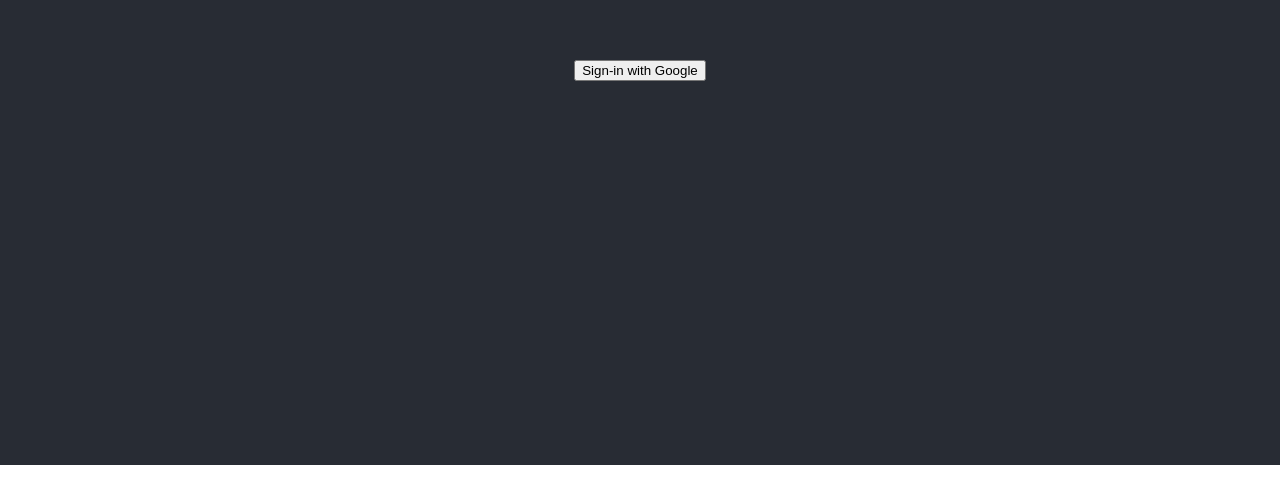
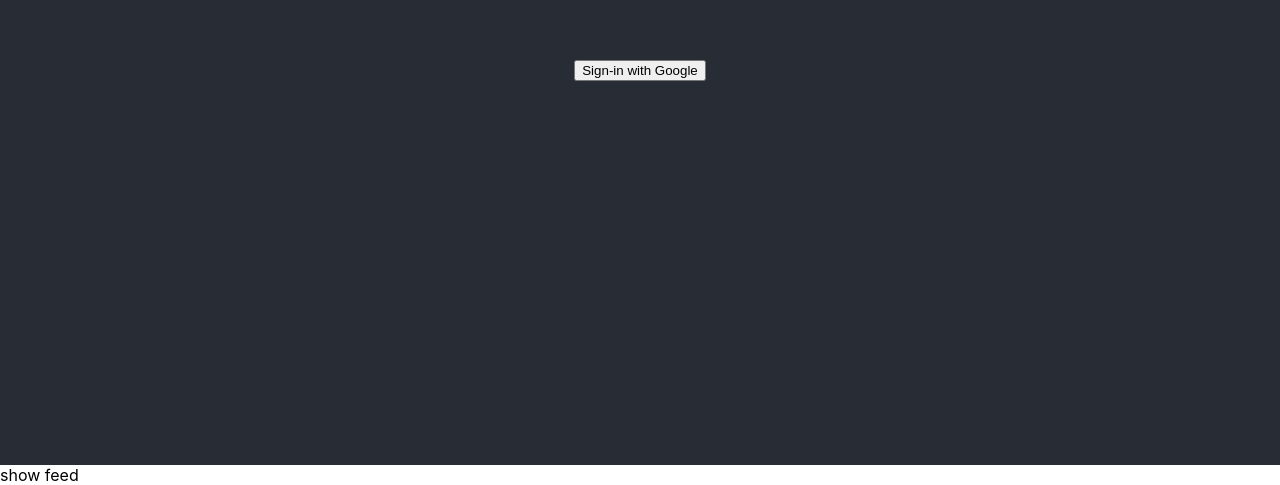
Before and after one commit to sbusenba/odin-social, a React (Create React App) app: page / in a window 1280 px wide. Shown: the part 335-820 px from the top of the page. Built offline with nearby package versions, Linux system fonts and the light colour scheme.

Commit message:
add routes for posting new posts and feed.

```diff
--- a/src/RouteSwitch.js
+++ b/src/RouteSwitch.js
@@ -1,5 +1,6 @@
 import { BrowserRouter,Routes,Route} from "react-router-dom";
 import App from "./App";
+import Post from "./components/Post"
 import Header from "./Header";
 
 
@@ -7,9 +8,10 @@ const RouteSwitch = () =>{
     return(
         <BrowserRouter>
             <Routes>
-
                     <Route path = "/" element = {<Header/>}>
                         <Route path="app" element = {<App/>}/>
+                        <Route path="post" element = {<Post/>}/>
+                        <Route path="/" element = {<div>show feed</div>}/>
                     </Route>
             </Routes>
         </BrowserRouter>
```
